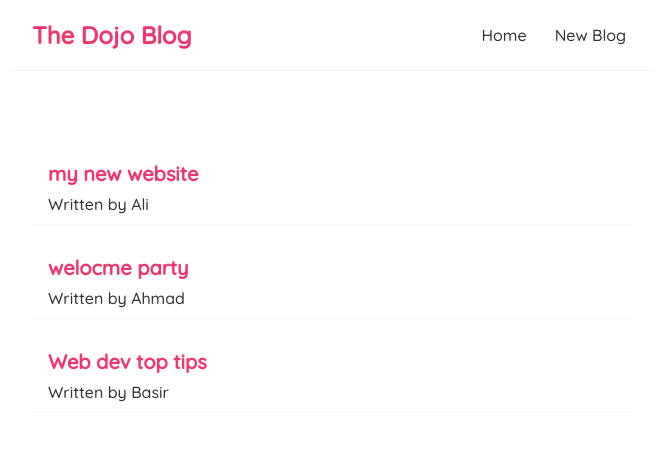
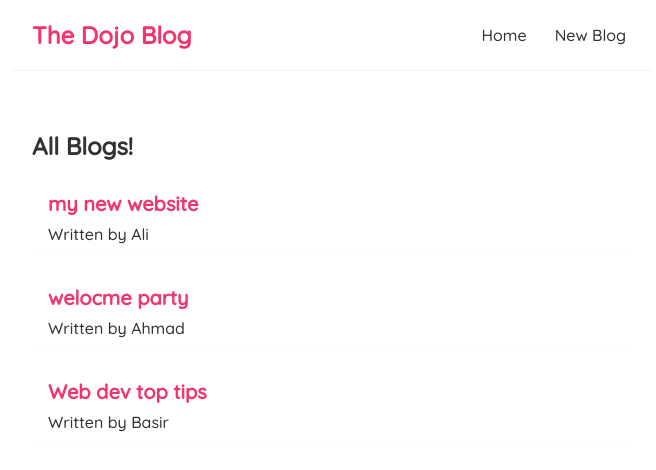
Before and after one commit to Basir-Mohammadi/react-blog, a React (Create React App) app: page / in a window 1280 px wide. Shown: the top 470 px of the page, without its empty margins (308-964 px from the left). Built offline with nearby package versions, Linux system fonts and the light colour scheme.

Commit message:
Use props

```diff
--- /dev/null
+++ b/src/component/BlogList.js
@@ -0,0 +1,18 @@
+const BlogList = ({blogs, title}) => {
+
+    return (
+        <div className="blog-list">
+            <h2>{title}</h2>
+            {blogs.map((blog) => (
+
+            <div className="blog-preview" key={blog.id}>
+
+                <h2>{blog.title}</h2>
+                <p>Written by {blog.author}</p>
+            </div>
+            ))}
+        </div>
+     );
+}
+
+export default BlogList;
--- a/src/component/Home.js
+++ b/src/component/Home.js
@@ -1,4 +1,5 @@
 import { useState } from "react";
+import BlogList from "./BlogList";
 const Home = () => {
     const [blogs, setBlog] = useState([
         { title: "my new website", body: "hey buddy..", author: "Ali", id: 1},
@@ -8,34 +9,9 @@
 
     return (
         <div className="home">
-           {blogs.map((blog) => (
-            <div className="blog-preview" key={blog.id}>
-                <h2>{blog.title}</h2>
-                <p>Written by {blog.author}</p>
-            </div>
-            ))}
+           <BlogList blogs={blogs} title = "All Blogs!"/>
         </div>
      );
 }
 
 export default Home;
-
-// import React from "react";
-// class Cat extends React.Component {
-//     constructor(props) {
-//       super(props);
-//       this.state = {sleeping: true};
-//     }
-//     render() {
-//       return (
-//         <div>
-//           <p>{`The cat is ${this.state.sleeping ? "sleeping" : "eating"}`}</p>
-//           <button onClick={() => this.setState({ sleeping: false })}>
-//             Wake up!
-//           </button>
-//         </div>
-//       );
-//     }
-//   }
-
-//   export default Cat;
```
